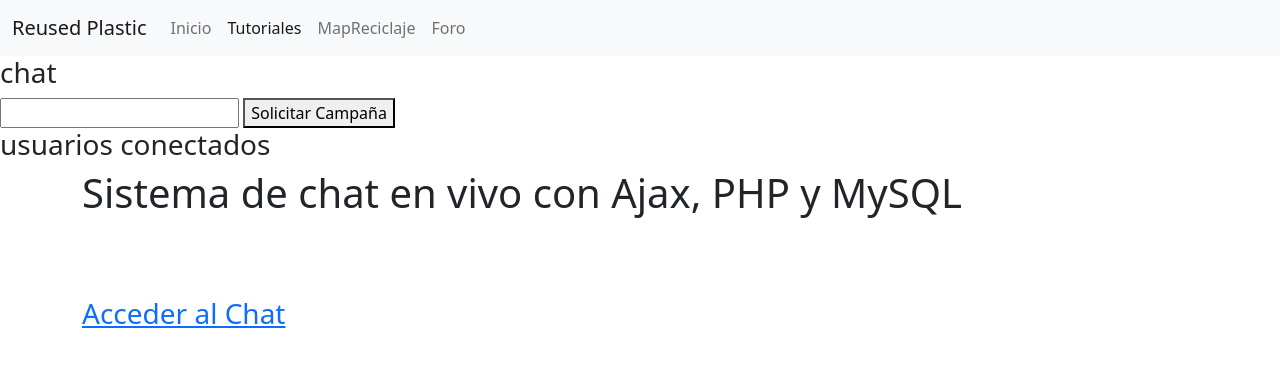
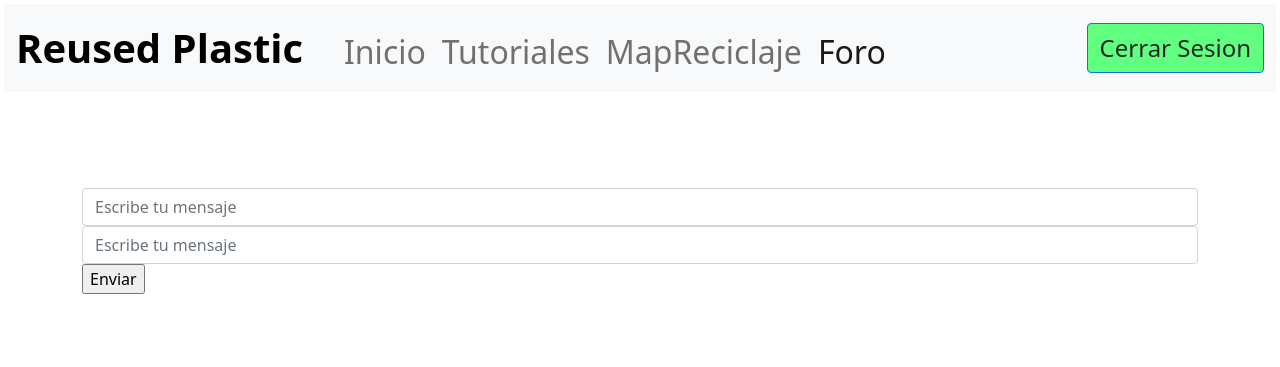
Before and after one commit to AnibalLP/Emprendimiento2021, a PHP site: page /welcome/Foro/foro.php in a window 1280 px wide. Shown: the top 367 px of the page. Run offline with PHP 8.4, Linux system fonts and the light colour scheme; some libraries are stand-ins or nearby versions.

Commit message:
trabajando en foro
formato del chat. aun no funciona pero esta en proceso, se pretende hacer funcionar el chat mediante el metodo post

```diff
--- a/Comenzando/partials/header2.php
+++ b/Comenzando/partials/header2.php
@@ -1,9 +1,13 @@
 <header>
-    <div class="navegacion">
-        <nav class="nav">
-            <div class="collapse">
-            <a class="banner" href="/Emprendimiento2021/Comenzando/">Reused Plastic</a>
-                <ul class="navbar">
+<nav class="navbar navbar-expand-lg m-1 navbar-light bg-light">
+  <div class="container-fluid fs-2">
+    <a class="text-decoration-none fw-bold fs-1 w-25 " style="color:black" href="/Emprendimiento2021/Comenzando/">Reused Plastic</a>
+    <button class="navbar-toggler" type="button" data-bs-toggle="collapse" data-bs-target="#navbarText" aria-controls="navbarText" aria-expanded="false" aria-label="Toggle navigation">
+      <span class="navbar-toggler-icon"></span>
+    </button>
+    <div class="collapse navbar-collapse" id="navbarText">
+    <ul class="navbar-nav me-auto m-2 mb-lg-0 text-dark">
+        <li class="nav-item">
                         <li class="nav-item">
                         <a class="nav-link " href="../../index.php">Inicio</a>
                         </li>
@@ -16,38 +20,9 @@
                         <li class="nav-item">
                         <a class="nav-link" href="../Foro/foro.php">Foro</a>
                         </li>
-
-                        <button class="botones-RL"><a  href="../../logout.php">Cerrar Sesion</a></button>
-
-
                 </ul>
+                <button class="btn btn-outline-primary" style="background-color: #61FF80" type="button"><a class="text-decoration-none fs-4 text-dark"  href="logout.php">Cerrar Sesion</a></button>
             </div>
         </nav>
     </div>
 </header>
-
-<header>
-<nav class="navbar navbar-expand-lg navbar-light bg-light">
-  <div class="container-fluid">
-    <a class="navbar-brand" href="/Emprendimiento2021/Comenzando/">Reused Plastic</a>
-    <button class="navbar-toggler" type="button" data-bs-toggle="collapse" data-bs-target="#navbarText" aria-controls="navbarText" aria-expanded="false" aria-label="Toggle navigation">
-      <span class="navbar-toggler-icon"></span>
-    </button>
-    <div class="collapse navbar-collapse" id="navbarText">
-      <ul class="navbar-nav me-auto mb-2 mb-lg-0">
-        <li class="nav-item">
-            <a class="nav-link " href="../../index.php">Inicio</a>
-         </li>
-        <li class="nav-item">
-            <a class="nav-link active" href="">Tutoriales</a>
-        </li>
-         <li class="nav-item">
-            <a class="nav-link" href="../geolocalizacion.php">MapReciclaje</a>
-        </li>
-        <li class="nav-item">
-            <a class="nav-link" href="../Foro/foro.php">Foro</a>
-        </li>
-    </div>
-  </div>
-</nav>
-</header>
--- a/Comenzando/partials/header4.php
+++ b/Comenzando/partials/header4.php
@@ -1,10 +1,13 @@
 <header>
-  <div class="navegacion">
-        <nav class="nav">
-            <div class="collapse">
-            <a class="banner" href="/Emprendimiento2021/Comenzando/">Reused Plastic</a>
-                <ul class="nav">
-                        <li class="nav-item">
+<nav class="navbar navbar-expand-lg m-1 navbar-light bg-light">
+  <div class="container-fluid fs-2">
+    <a class="text-decoration-none fw-bold fs-1 w-25 " style="color:black" href="/Emprendimiento2021/Comenzando/">Reused Plastic</a>
+    <button class="navbar-toggler" type="button" data-bs-toggle="collapse" data-bs-target="#navbarText" aria-controls="navbarText" aria-expanded="false" aria-label="Toggle navigation">
+      <span class="navbar-toggler-icon"></span>
+    </button>
+    <div class="collapse navbar-collapse" id="navbarText">
+    <ul class="navbar-nav me-auto m-2 mb-lg-0 text-dark">
+        <li class="nav-item">
                         <a class="nav-link" href="../../index.php">Inicio</a>
                         </li>
                         <li class="nav-item">
@@ -16,11 +19,9 @@
                         <li class="nav-item">
                         <a class="nav-link active" href="">Foro</a>
                         </li>
-
-                          <button class="botones-RL"><a  href="../../logout.php">Cerrar Sesion</a></button>
-
-
                 </ul>
+                <button class="btn btn-outline-primary" style="background-color: #61FF80" type="button"><a class="text-decoration-none fs-4 text-dark"  href="../../logout.php">Cerrar Sesion</a></button>
             </div>
         </nav>
+    </div>
 </header>
--- a/Comenzando/signup.php
+++ b/Comenzando/signup.php
@@ -25,8 +25,6 @@
     <meta charset="utf-8">
     <title>Registro</title>
     <link href="https://fonts.googleapis.com/css?family=Roboto" rel="stylesheet">
-    <link rel="stylesheet" href="assets/css/style.css">
-
 
 </head>
   <body>
--- a/Comenzando/welcome/Foro/foro.php
+++ b/Comenzando/welcome/Foro/foro.php
@@ -1,152 +1,60 @@
+<?php
+
+  require '../../database.php';
+
+    $sql = "INSERT INTO foro (sms,reaccion) VALUES ( :sms, :reaccion)";
+    $stmt = $conn->prepare($sql);
+    $stmt->bindParam(':sms', $_POST['sms']);
+    $stmt->bindParam(':reaccion', $POST['reaccion']);
+	$escribio=null;
+
+
+
+?>
 <!DOCTYPE html>
 <html lang="es">
+
 <head>
     <meta charset="UTF-8">
     <meta http-equiv="X-UA-Compatible" content="IE=edge">
-    <meta name="viewport" content="width=device-width, user-scalable=no,initial-scale=1.0, maximum-scale=1.0,minimum-scale=1.0" >
-    <title>Reused Plastic</title>
-    <link rel="stylesheet" href="../../assets/css/style.css">
-    <link href="https://cdn.jsdelivr.net/npm/bootstrap@5.1.3/dist/css/bootstrap.min.css" rel="stylesheet" integrity="sha384-1BmE4kWBq78iYhFldvKuhfTAU6auU8tT94WrHftjDbrCEXSU1oBoqyl2QvZ6jIW3" crossorigin="anonymous">
+    <meta name="viewport" content="width=device-width, initial-scale=1.0">
+    <title>Foro</title>
+    <link href="https://cdn.jsdelivr.net/npm/bootstrap@5.1.3/dist/css/bootstrap.min.css" rel="stylesheet"
+        integrity="sha384-1BmE4kWBq78iYhFldvKuhfTAU6auU8tT94WrHftjDbrCEXSU1oBoqyl2QvZ6jIW3" crossorigin="anonymous">
+</head>
 
-    <!--parte del proyecto de chat-->
-    <link rel='stylesheet prefetch' href='https://cdnjs.cloudflare.com/ajax/libs/font-awesome/4.6.2/css/font-awesome.min.css'>
-    <link href="css/style.css" rel="stylesheet" id="bootstrap-css">
-    <script src="js/chat.js"></script>
-    <style>
-        .modal-dialog {
-            width: 400px;
-            margin: 30px auto;
-        }
-    </style>
-    <!--parte del proyecto de chat-->
-</head>
 <body>
-<?php require '../../partials/header2.php' ?>
-<div class="foro">
 
-<div class="foro-chat">
-<h3 class="foro-titulo">chat</h3>
+    <?php require '../../partials/header4.php' ?>
 
-<input type="text" name="Mensaje" id="mensaje">
+    <div class="container-fluid">
+        <!-- Content here -->
+        <div class="container">
+            <!-- Content here -->
+            <div class="d-flex bg-primary m-5">
+            <?php
 
-<button class="foro-boton">Solicitar Campaña</button>
-</div>
+			?>
+            </div>
+        </div>
 
-<div class="foro-conectados">
-    <h3 class="foro-titulo">usuarios conectados</h3>
-</div>
-</div>
-<!--INICIO chat-->
+        <div class="container">
 
-<div class="container">
-	<h1>Sistema de chat en vivo con Ajax, PHP y MySQL</h1>
-	<br>
-	<?php if(isset($_SESSION['userid']) && $_SESSION['userid']) { ?>
-		<div class="chat">
-			<div id="frame">
-				<div id="sidepanel">
-					<div id="profile">
-					<?php
-					include ('Chat.php');
-					$chat = new Chat();
-					$loggedUser = $chat->getUserDetails($_SESSION['userid']);
-					echo '<div class="wrap">';
-					$currentSession = '';
-					foreach ($loggedUser as $user) {
-						$currentSession = $user['current_session'];
-						echo '<img id="profile-img" src="userpics/'.$user['avatar'].'" class="online" alt="" />';
-						echo  '<p>'.$user['username'].'</p>';
-							echo '<i class="fa fa-chevron-down expand-button" aria-hidden="true"></i>';
-							echo '<div id="status-options">';
-							echo '<ul>';
-								echo '<li id="status-online" class="active"><span class="status-circle"></span> <p>Online</p></li>';
-								echo '<li id="status-away"><span class="status-circle"></span> <p>Ausente</p></li>';
-								echo '<li id="status-busy"><span class="status-circle"></span> <p>Ocupado</p></li>';
-								echo '<li id="status-offline"><span class="status-circle"></span> <p>Desconectado</p></li>';
-							echo '</ul>';
-							echo '</div>';
-							echo '<div id="expanded">';
-							echo '<a href="logout.php">Salir</a>';
-							echo '</div>';
-					}
-					echo '</div>';
-					?>
-					</div>
-					<div id="search">
-						<label for=""><i class="fa fa-search" aria-hidden="true"></i></label>
-						<input type="text" placeholder="Buscar Contactos..." />
-					</div>
-					<div id="contacts">
-					<?php
-					echo '<ul>';
-					$chatUsers = $chat->chatUsers($_SESSION['userid']);
-					foreach ($chatUsers as $user) {
-						$status = 'offline';
-						if($user['online']) {
-							$status = 'online';
-						}
-						$activeUser = '';
-						if($user['userid'] == $currentSession) {
-							$activeUser = "active";
-						}
-						echo '<li id="'.$user['userid'].'" class="contact '.$activeUser.'" data-touserid="'.$user['userid'].'" data-tousername="'.$user['username'].'">';
-						echo '<div class="wrap">';
-						echo '<span id="status_'.$user['userid'].'" class="contact-status '.$status.'"></span>';
-						echo '<img src="userpics/'.$user['avatar'].'" alt="" />';
-						echo '<div class="meta">';
-						echo '<p class="name">'.$user['username'].'<span id="unread_'.$user['userid'].'" class="unread">'.$chat->getUnreadMessageCount($user['userid'], $_SESSION['userid']).'</span></p>';
-						echo '<p class="preview"><span id="isTyping_'.$user['userid'].'" class="isTyping"></span></p>';
-						echo '</div>';
-						echo '</div>';
-						echo '</li>';
-					}
-					echo '</ul>';
-					?>
-					</div>
-					<div id="bottom-bar">
-						<button id="addcontact"><i class="fa fa-user-plus fa-fw" aria-hidden="true"></i> <span>Agregar Contactos</span></button>
-						<button id="settings"><i class="fa fa-cog fa-fw" aria-hidden="true"></i> <span>Configuracion</span></button>
-					</div>
+            <form method="POST">
+                <div class="form-group">
+					<input name="sms" type="text" class="form-control"  placeholder="Escribe tu mensaje">
+					<input name="reaccion" type="text" class="form-control"  placeholder="Escribe tu mensaje">
+					<input type="submit" value="Enviar">
 				</div>
-				<div class="content" id="content">
-					<div class="contact-profile" id="userSection">
-					<?php
-					$userDetails = $chat->getUserDetails($currentSession);
-					foreach ($userDetails as $user) {
-						echo '<img src="userpics/'.$user['avatar'].'" alt="" />';
-							echo '<p>'.$user['username'].'</p>';
-							echo '<div class="social-media">';
-								echo '<i class="fa fa-facebook" aria-hidden="true"></i>';
-								echo '<i class="fa fa-twitter" aria-hidden="true"></i>';
-								 echo '<i class="fa fa-instagram" aria-hidden="true"></i>';
-							echo '</div>';
-					}
-					?>
-					</div>
-					<div class="messages" id="conversation">
-					<?php
-					echo $chat->getUserChat($_SESSION['userid'], $currentSession);
-					?>
-					</div>
-					<div class="message-input" id="replySection">
-						<div class="message-input" id="replyContainer">
-							<div class="wrap">
-								<input type="text" class="chatMessage" id="chatMessage<?php echo $currentSession; ?>" placeholder="Escribe tu mensaje..." />
-								<button class="submit chatButton" id="chatButton<?php echo $currentSession; ?>"><i class="fa fa-paper-plane" aria-hidden="true"></i></button>
-							</div>
-						</div>
-					</div>
-				</div>
-			</div>
-		</div>
-	<?php } else { ?>
-		<br>
-		<br>
-		<strong><a href="login.php"><h3>Acceder al Chat</h3></a></strong>
-	<?php } ?>
-	<br>
-	<br>
-</div>
-<!--FINchat-->
+            </form>
+
+        </div>
+    </div>
+
+	<?php if(!empty($mensaje)): ?>
+      <p> <?= $mensaje ?></p>
+    <?php endif; ?>
+
 </body>
+
 </html>
--- a/Comenzando/welcome/geolocalizacion.php
+++ b/Comenzando/welcome/geolocalizacion.php
@@ -5,7 +5,7 @@
     <meta http-equiv="X-UA-Compatible" content="IE=edge">
     <meta name="viewport" content="width=device-width, initial-scale=1, shrink-to-fit=no">
     <title>Reused Plastic</title>
-    <link rel="stylesheet" href="../assets/css/style.css">
+    <link href="https://cdn.jsdelivr.net/npm/bootstrap@5.1.3/dist/css/bootstrap.min.css" rel="stylesheet" integrity="sha384-1BmE4kWBq78iYhFldvKuhfTAU6auU8tT94WrHftjDbrCEXSU1oBoqyl2QvZ6jIW3" crossorigin="anonymous">
 </head>
 <body>
 <?php require '../partials/header3.php' ?>
```
Also changed, not shown: Comenzando/DB/database.sql (+92 -13 lines), Comenzando/partials/header3.php (+11 -12 lines), 1 other file.
